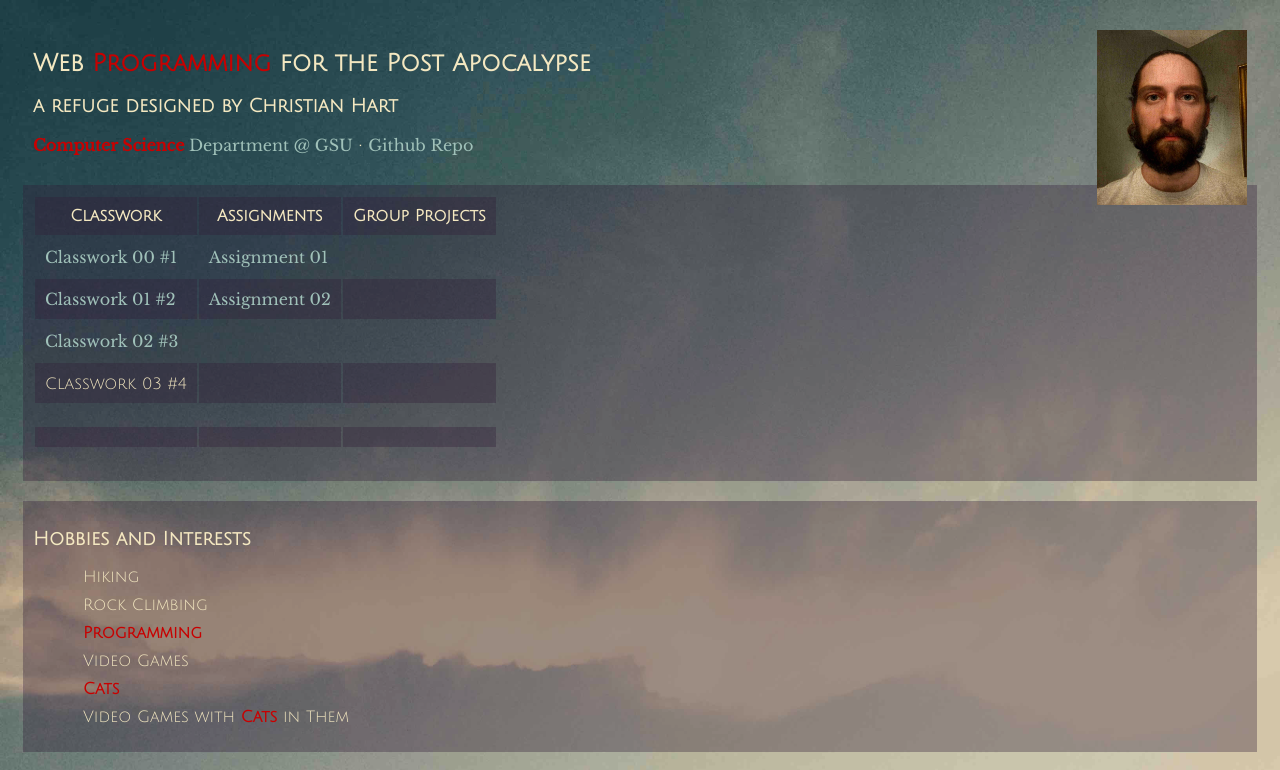
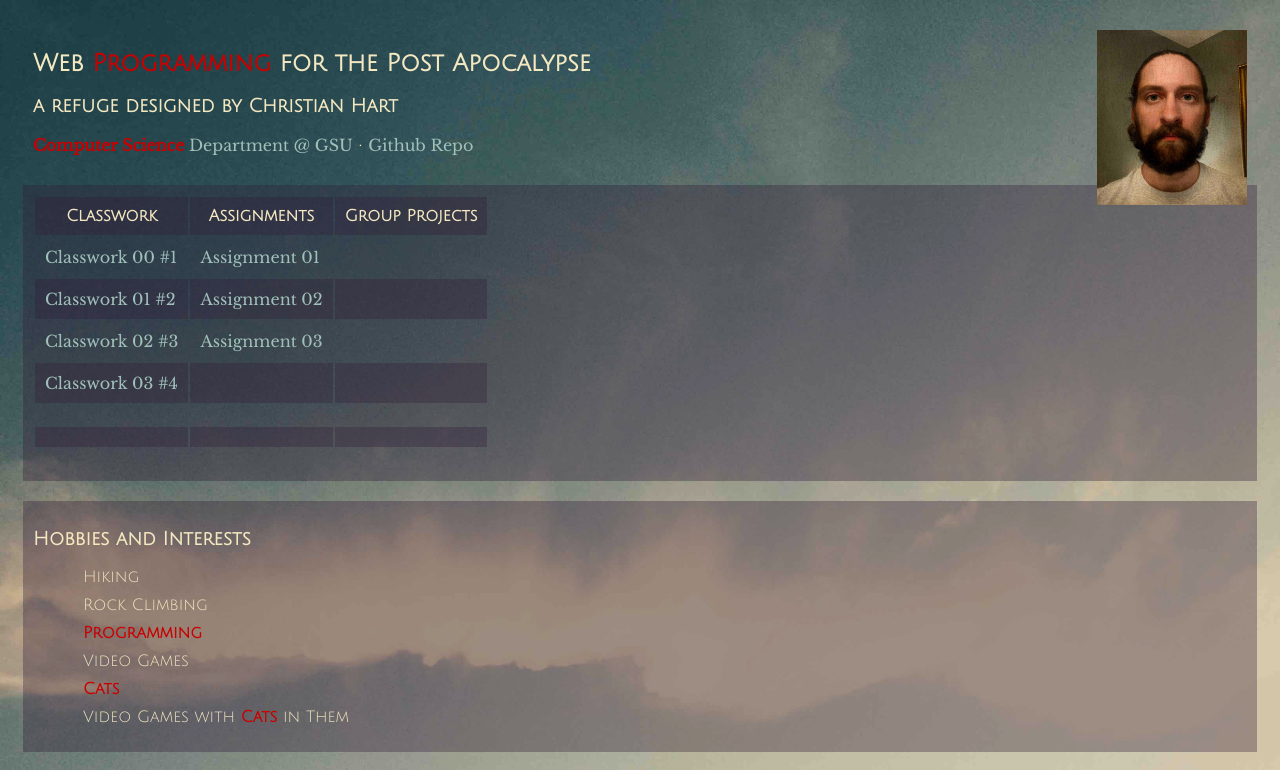
Before and after one commit to chart10/assignment01-website-web4370, a plain HTML site: page index.html in a window 1280 px wide. Shown: the top 770 px of the page. Drawn offline with nearby package versions, Linux system fonts and the light colour scheme; a web font is replaced by a local one.

Commit message:
added assignment 03

```diff
--- a/index.html
+++ b/index.html
@@ -45,11 +45,11 @@
         </tr>
         <tr>
           <td><a href="./Classwork02/classwork2.html">Classwork 02 #3</a></td>
-          <td><a href=""></a></td>
+          <td><a href="./Assignment03/index.php">Assignment 03</a></td>
           <td><a href=""></a></td>
         </tr>
         <tr>
-          <td><a href="./Classwork03/classwork03.html"></a>Classwork 03 #4</td>
+          <td><a href="./Classwork03/classwork03.html">Classwork 03 #4</a></td>
           <td><a href=""></a></td>
           <td><a href=""></a></td>
         </tr>
```
